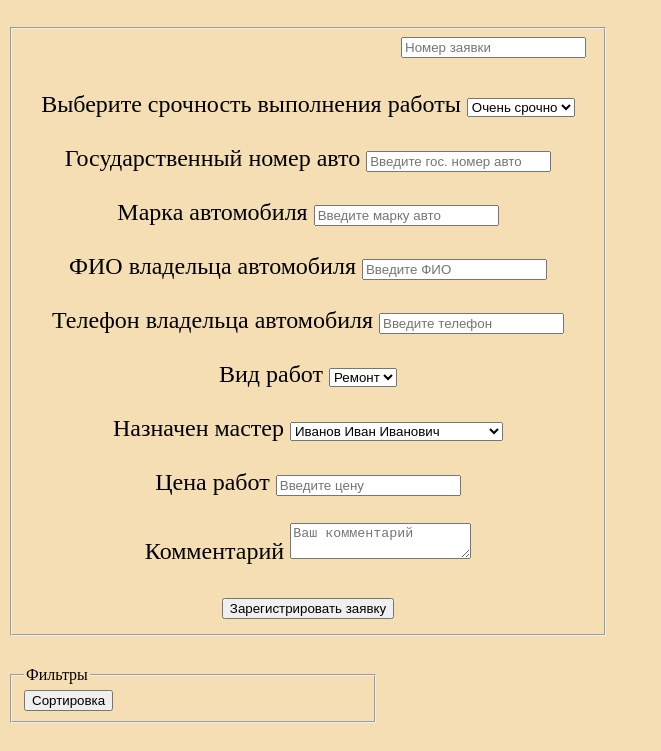
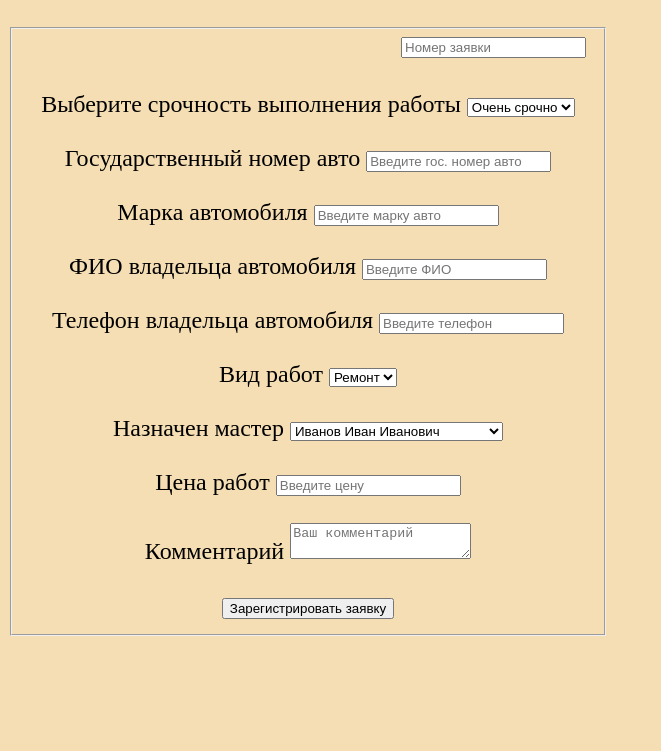
Before and after one commit to KRodnov/autoservice_project, a plain HTML site: page index.html in a window 1280 px wide. Shown: the part 104-855 px from the top of the page, without its empty margins (0-661 px from the left). After the commit the page ends 800 px from the top, so only its background shows below. Drawn offline with nearby package versions, Linux system fonts and the light colour scheme.

Commit message:
Initial commit

```diff
--- a/index.html
+++ b/index.html
@@ -71,16 +71,7 @@
         <button id="regBtn">Зарегистрировать заявку</button>
     </fieldset>
 </div>
-<div class="field">
-    <fieldset >
-        <legend>Фильтры</legend>
-        <button id="sorting">Сортировка</button>
-<!--        <button class="filter-button" id="filterAll">Все</button>-->
-<!--        <button class="filter-button" id="filterHigh">Очень срочные</button>-->
-<!--        <button class="filter-button" id="filterMedium">Cрочные</button>-->
-<!--        <button class="filter-button" id="filterLow">Несрочные</button>-->
-    </fieldset>
-</div>
+
 
 <div id="outPut"></div>
 <script src="script.js"></script>
--- a/script.js
+++ b/script.js
@@ -40,9 +40,9 @@ let isNumberUniq = function (number) {
         uniq = false;
 
     }
-    })
+    });
     return uniq;
-}
+};
 
 
 $('#regBtn').click(function () {
@@ -59,7 +59,7 @@ $('#regBtn').click(function () {
     let kindWork = $('#kindWork').val();
     let selectMechanic = $('#selectMechanic').val();
     let priceWork = $('#priceWork').val();
-    let comments = $('#coments').val();
+    let comments = $('#comments').val();
     let urgency = $('#urgency').val();
 
     inform.push({number, regNum, modelAuto, nameOwner, phoneOwner, kindWork, selectMechanic,
```
